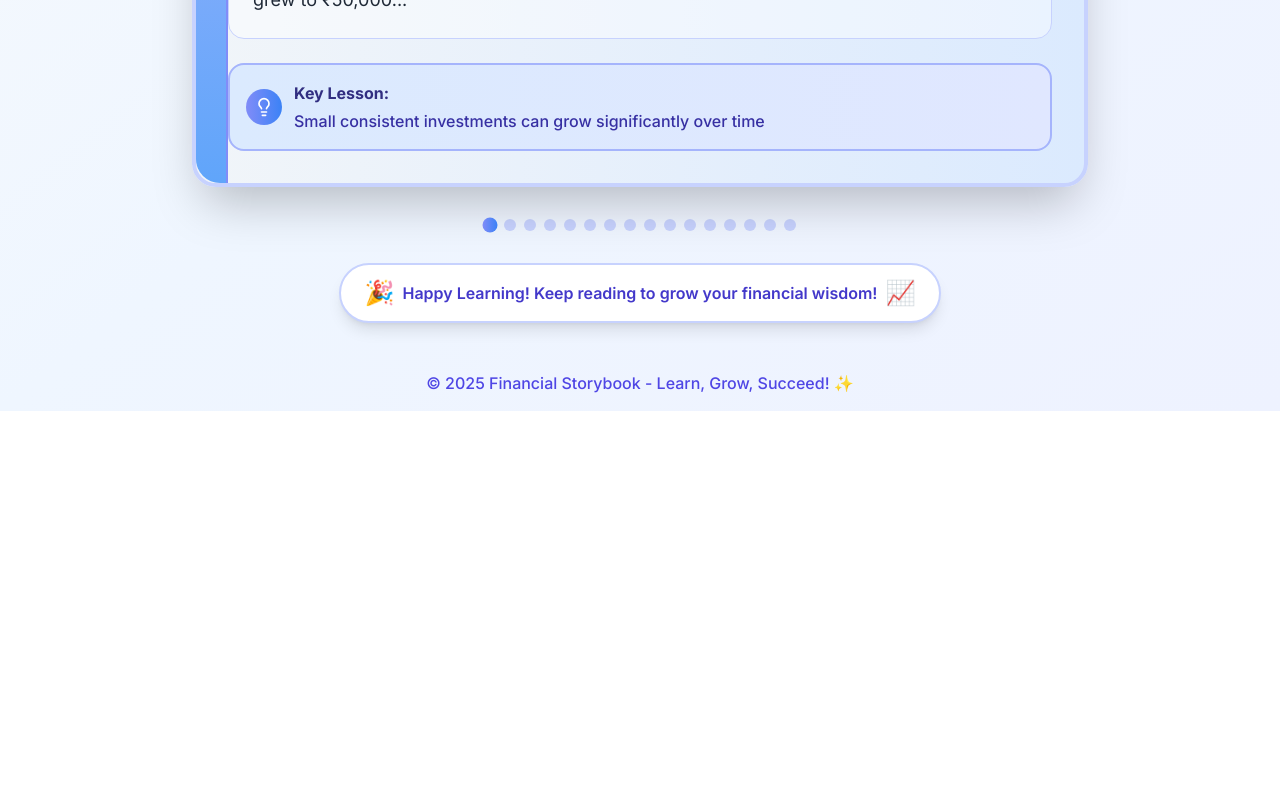
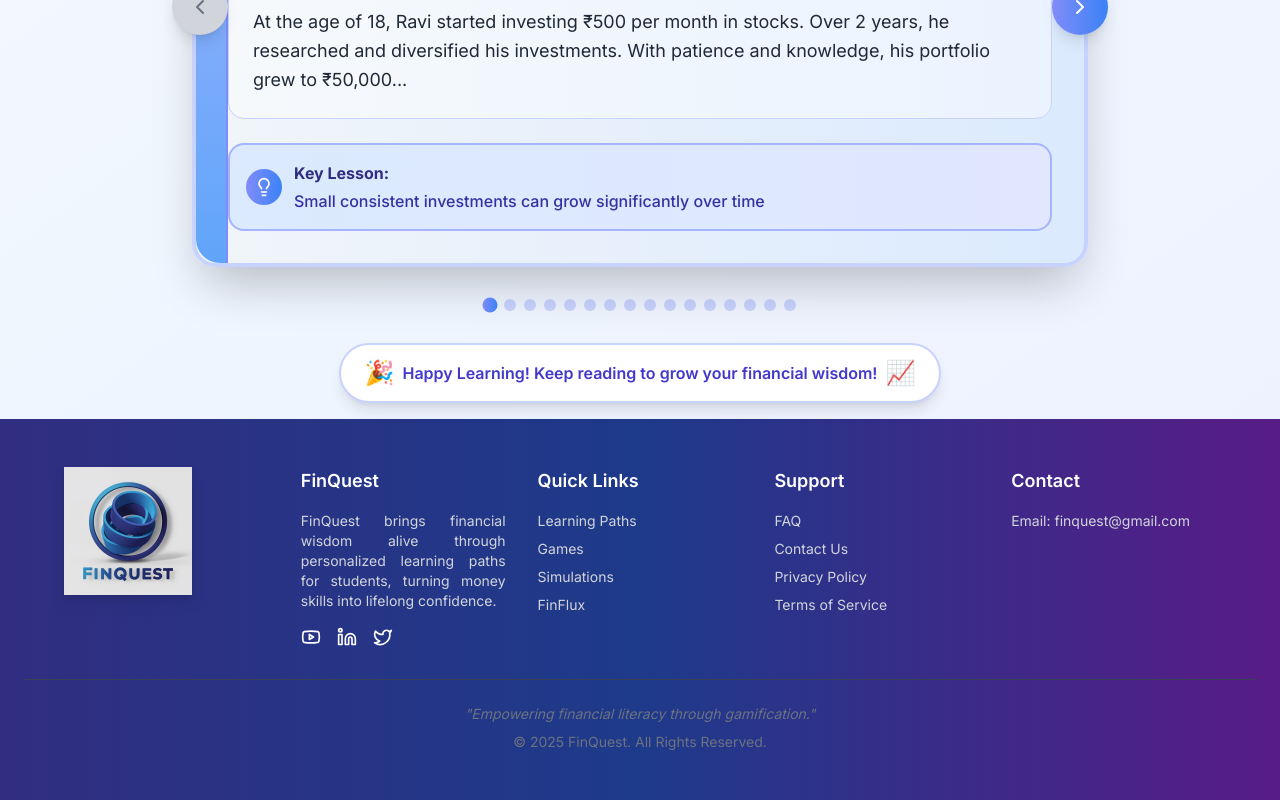
Before and after one commit to Clusters-Config/Fin-Quest, a React (Vite) app in the folder frontend/: page /Stories in a window 1280 px wide. Shown: the part 598-1398 px from the top of the page. Before the commit the page ends 1009 px from the top, so only its background shows below. Built offline with nearby package versions, Linux system fonts and the light colour scheme.

Commit message:
feat : added footer and header in stories page

```diff
--- a/frontend/src/pages/Stories.jsx
+++ b/frontend/src/pages/Stories.jsx
@@ -1,5 +1,7 @@
 import React, { useState } from 'react';
 import { ChevronLeft, ChevronRight, BookOpen, Star, TrendingUp, TrendingDown, DollarSign, Lightbulb } from 'lucide-react';
+import Header from '../Services/Header.jsx';
+import Footer from '../Services/Footer.jsx';
 
 // Financial Stories with enhanced data
 const stories = [
@@ -334,8 +336,10 @@ function FinancialStorybook() {
   const IconComponent = currentStory?.icon || BookOpen;
 
   return (
-    <div className="min-h-screen bg-gradient-to-br from-slate-50 via-blue-50 to-indigo-50 p-4">
+    <div><Header />
+    <div className="min-h-screen bg-gradient-to-br from-slate-50 via-blue-50 to-indigo-50 p-4 mt-20">
       {/* Header */}
+
       <div className="text-center mb-8">
         <div className="flex items-center justify-center gap-3 mb-4">
           <BookOpen className="w-8 h-8 text-indigo-600" />
@@ -493,10 +497,10 @@ function FinancialStorybook() {
         </div>
       </div>
 
-      {/* Footer */}
-      <footer className="text-center mt-12 text-indigo-600">
-        <p className="font-medium">© 2025 Financial Storybook - Learn, Grow, Succeed! ✨</p>
-      </footer>
+
+    </div>
+          <Footer />
+
     </div>
   );
 }
```
